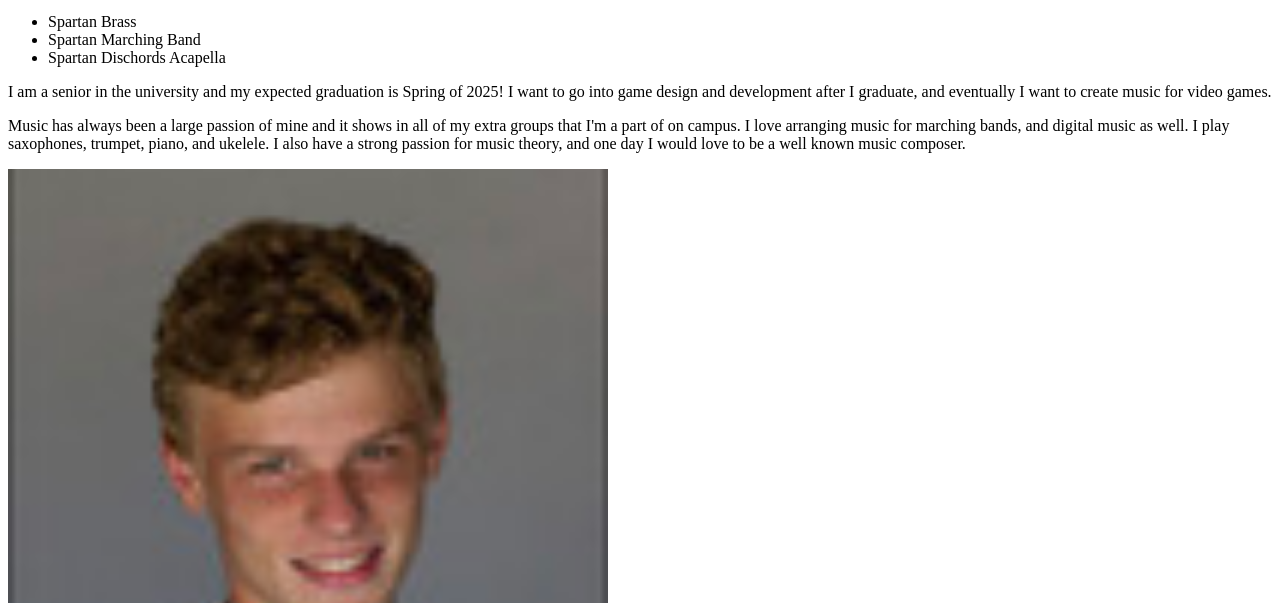
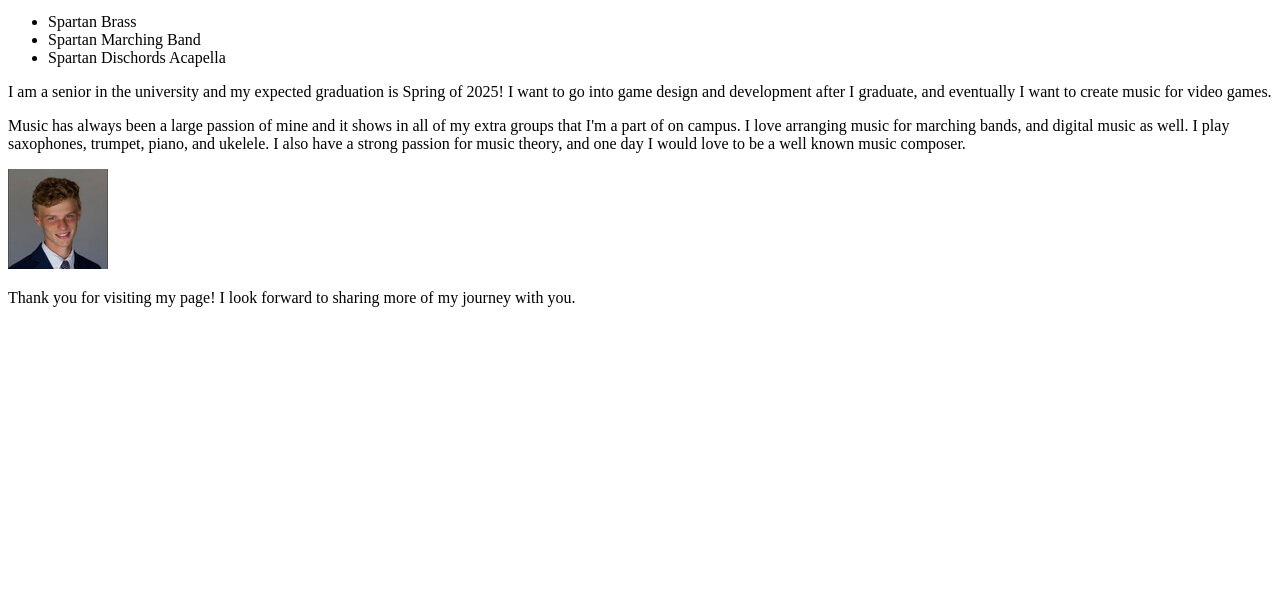
Before and after one commit to EvanMcD02/mi349_blog, a plain HTML site: page about.html in a window 1280 px wide. Shown: the part 197-800 px from the top of the page. Drawn offline with Linux system fonts and the light colour scheme.

Commit message:
adjusted image width

```diff
--- a/about.html
+++ b/about.html
@@ -34,7 +34,7 @@
             piano, and ukelele. I also have a strong passion for music theory,
         and one day I would love to be a well known music composer. </p>
 
-        <img src="images/me.jpg" alt="Evan McDonnell - Games and Interactive Media" width="600">
+        <img src="images/me.jpg" alt="Evan McDonnell - Games and Interactive Media" width="100">
 
         <p>Thank you for visiting my page! I look forward to sharing more of my journey with you.</p>
     </main>
```
